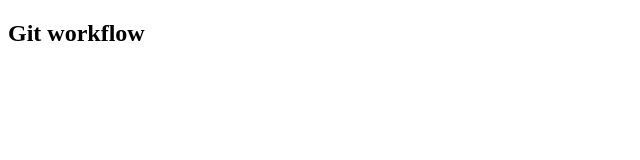
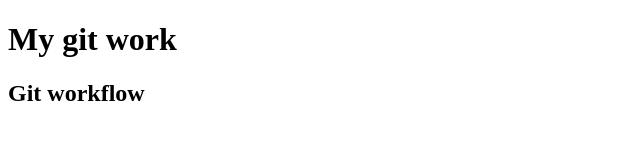
Before and after one commit to Azeem-394/Git-workflow, a plain HTML site: page index.html in a window 1280 px wide. Shown: the whole page, without its empty margins (0-640 px from the left). Drawn offline with Linux system fonts and the light colour scheme.

Commit message:
new changes

```diff
--- /dev/null
+++ b/app.js
@@ -0,0 +1 @@
+console.log(javasript)
--- a/index.html
+++ b/index.html
@@ -6,6 +6,7 @@
     <title>Git & Github</title>
 </head>
 <body>
+    <h1>My git work</h1>
     <h2>Git workflow</h2>
 </body>
 </html>
```
